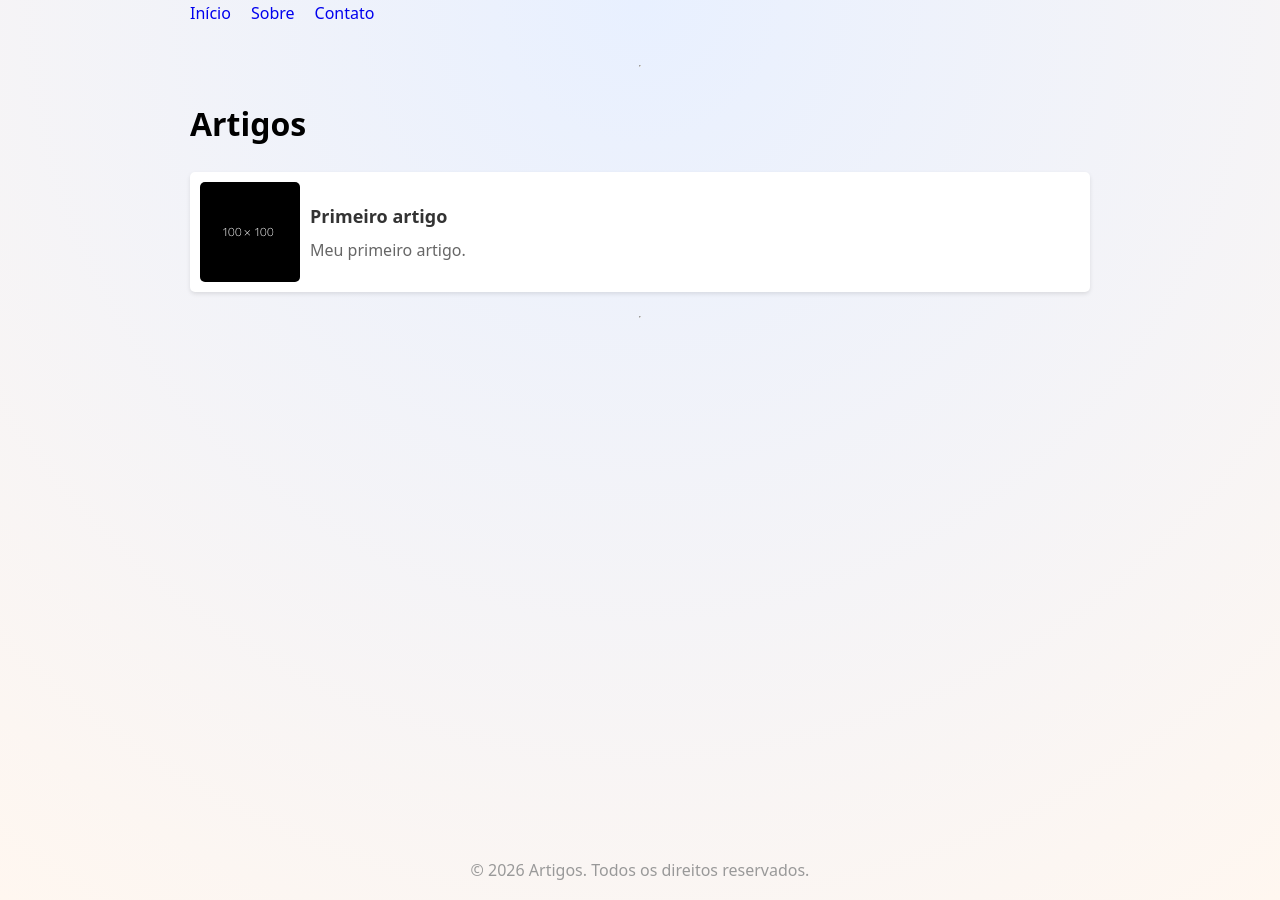
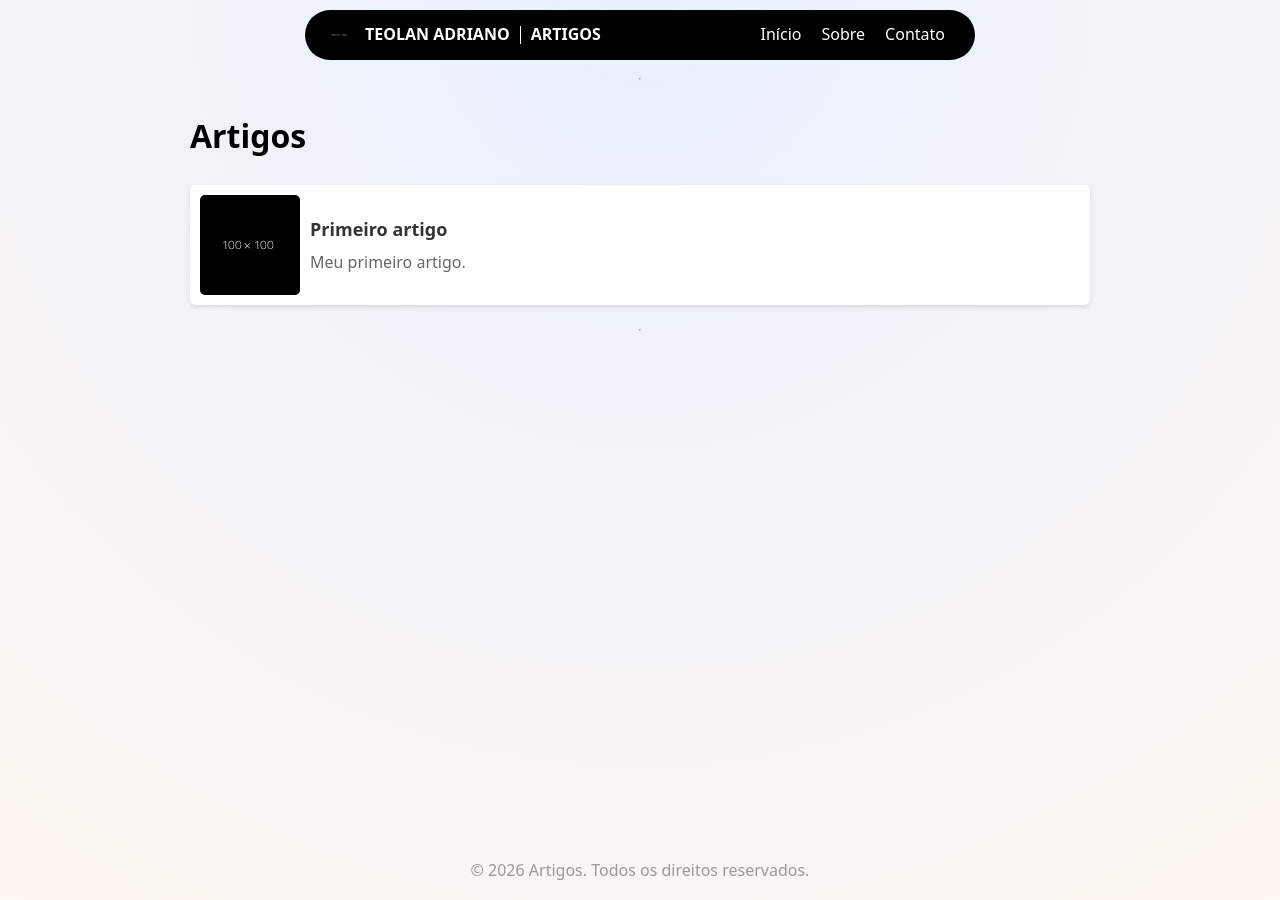
Before and after one commit to teolanadriano/artigos, a Jekyll site: the page built from index.html, in a window 1280 px wide. Built offline with Jekyll 4.4.1, drawn with Linux system fonts in a browser that asks for light colours.

Commit message:
feat: Nova navbar.

```diff
--- a/_includes/navbar.html
+++ b/_includes/navbar.html
@@ -1,6 +1,13 @@
 <nav>
-    <a href="{{ '/' | relative_url }}">Início</a>
-    <a href="{{ '/sobre.html' | relative_url }}">Sobre</a>
-    <a href="{{ '/contato.html' | relative_url }}">Contato</a>
+    <div class="logo">
+        <img src="{{ '/assets/images/fff.png' | relative_url }}" alt="Logo">
+        <span>TEOLAN ADRIANO <div></div> ARTIGOS</span>
+    </div>
+    <ul>
+        <li><a href="{{ '/' | relative_url }}">Início</a></li>
+        <li><a href="{{ '/sobre.html' | relative_url }}">Sobre</a></li>
+        <li><a href="{{ '/contato.html' | relative_url }}">Contato</a></li>
+    </ul>
+</nav>
 </nav>
 <hr>
--- a/assets/css/style.css
+++ b/assets/css/style.css
@@ -12,9 +12,55 @@ body{
 }
 
 nav{
+    width: 70%;
+    height: 50px;
+    border-radius: 25px;
+    background-color: black;
     display: flex;
-    gap: 20px;
-    margin-bottom: 30px;
+    flex-direction: row;
+    justify-content: space-between;
+    margin: 10px auto;
+    padding: 0 20px;
+    align-items: center;
+    justify-content: space-between;
+}
+
+.logo{
+    display: flex;
+    align-items: center;
+}
+.logo img{
+    width: 30px;
+    height: 30px;
+    border-radius: 50%;
+    margin-right: 10px;
+}
+.logo span{
+    display: flex;
+    flex-direction: row;
+    color: white;
+    font-family: system-ui;
+    font-weight: bold;
+    align-items: center;
+}
+.logo span div{
+    height: 18px;
+    width: 1px;
+    background-color: white;
+    margin: 0 10px;
+}
+nav ul{
+    list-style: none;
+    display: flex;
+}
+nav ul li{
+    margin: 0 10px;
+}
+nav ul li a{
+    color: white;
+}
+nav ul li a:hover{
+    text-decoration: underline;
 }
 
 article{
```
